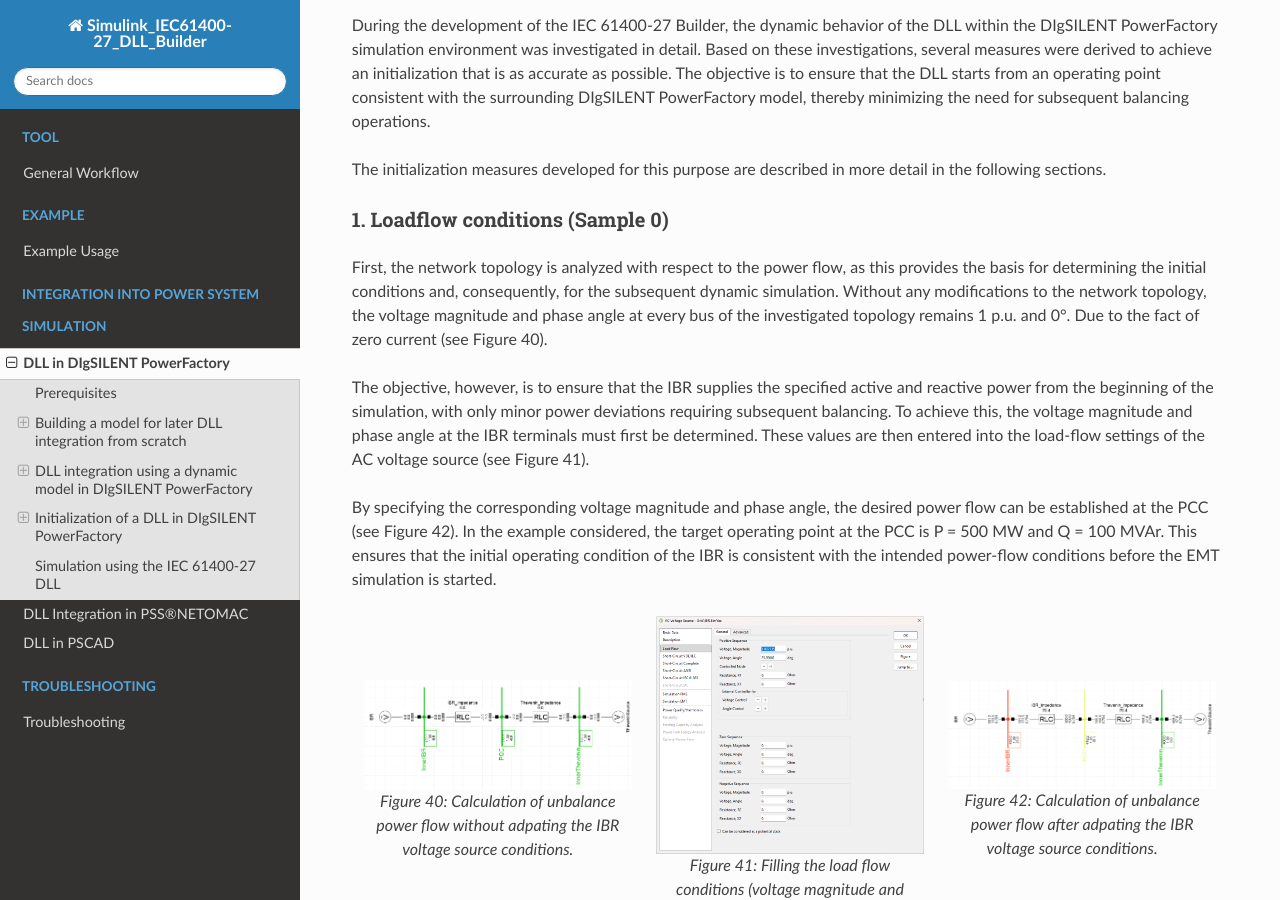
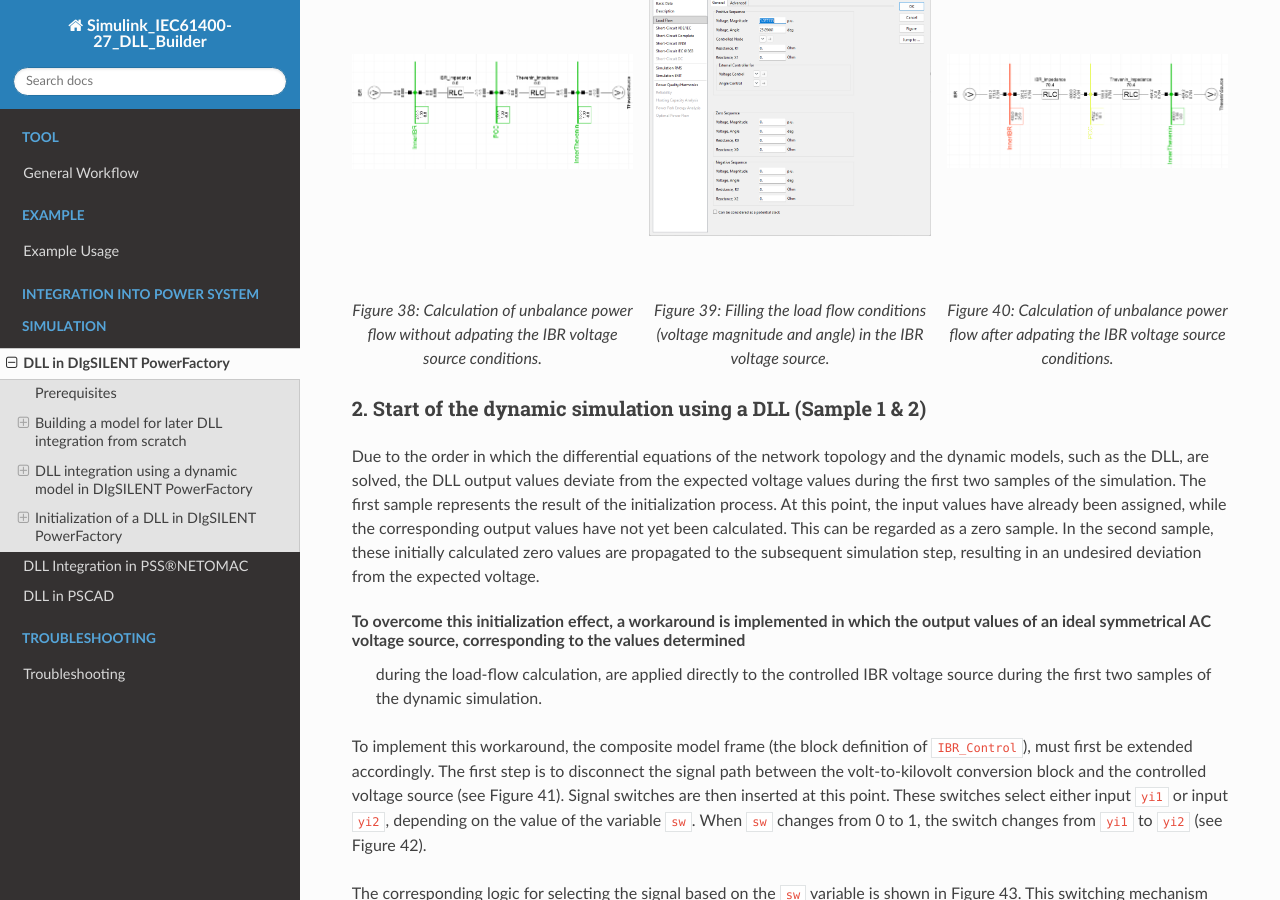
Before and after one commit to Institute-of-Electrical-Energy-Systems/SIMULINK_DLL_Builder, a Sphinx documentation site: the page built from docs/DLL_in_PF.rst, in a window 1280 px wide and 900 px high, scrolled down 11993 px. Built offline with Sphinx 7.4.7 and the Read the Docs theme 3.1.0, drawn with Linux system fonts in a browser that asks for light colours; formulas are drawn with MathJax 3; some of the changed text lies outside the part shown.

Commit message:
Documentation(PowerFactory):

```diff
--- a/docs/DLL_in_PF.rst
+++ b/docs/DLL_in_PF.rst
@@ -425,38 +425,35 @@
 1. Loadflow conditions (Sample 0)
 ^^^^^^^^^^^^^^^^^^^^^^^^^^^^^^^^^
 First, the network topology is analyzed with respect to the power flow, as this provides the basis for determining the initial conditions and, consequently, for the subsequent dynamic simulation.
-Without any modifications to the network topology, the voltage magnitude and phase angle at every bus of the investigated topology remains 1 p.u. and 0°. Due to the fact of zero current (see Figure 40).
+Without any modifications to the network topology, the voltage magnitude and phase angle at every bus of the investigated topology remains 1 p.u. and 0°. Due to the fact of zero current (see Figure 38).
 
 The objective, however, is to ensure that the IBR supplies the specified active and reactive power from the beginning of the simulation, with only minor power deviations requiring subsequent balancing.
 To achieve this, the voltage magnitude and phase angle at the IBR terminals must first be determined.
-These values are then entered into the load-flow settings of the AC voltage source (see Figure 41).
+These values are then entered into the load-flow settings of the AC voltage source (see Figure 39).
 
-By specifying the corresponding voltage magnitude and phase angle, the desired power flow can be established at the PCC (see Figure 42).
+By specifying the corresponding voltage magnitude and phase angle, the desired power flow can be established at the PCC (see Figure 40).
 In the example considered, the target operating point at the PCC is P = 500 MW and Q = 100 MVAr.
 This ensures that the initial operating condition of the IBR is consistent with the intended power-flow conditions before the EMT simulation is started.
 
-.. grid:: 3
+.. container:: image-row
 
-   .. grid-item::
-      ..  figure:: ./images/PowerFactory/Loadflow_wo_adaptions.png
-            :alt: Calculation of unbalance power flow without adpating the IBR voltage source conditions.
-            :align: center
+   ..  figure:: ./images/PowerFactory/Loadflow_wo_adaptions.png
+         :alt: Calculation of unbalance power flow without adpating the IBR voltage source conditions.
+         :target: _images/Loadflow_wo_adaptions.png
 
-            Figure 40: Calculation of unbalance power flow without adpating the IBR voltage source conditions.
+         Figure 38: Calculation of unbalance power flow without adpating the IBR voltage source conditions.
 
-   .. grid-item::
-      ..  figure:: ./images/PowerFactory/IBR_voltage_source_LF.png
-            :alt: Filling the load flow conditions (voltage magnitude and angle) in the IBR voltage source.
-            :align: center
+   ..  figure:: ./images/PowerFactory/IBR_voltage_source_LF.png
+         :alt: Filling the load flow conditions (voltage magnitude and angle) in the IBR voltage source.
+         :target: _images/IBR_voltage_source_LF.png
 
-            Figure 41: Filling the load flow conditions (voltage magnitude and angle) in the IBR voltage source.
+         Figure 39: Filling the load flow conditions (voltage magnitude and angle) in the IBR voltage source.
 
-   .. grid-item::
-      ..  figure:: ./images/PowerFactory/Loadflow_after_adaptions.png
-            :alt: Calculation of unbalance power flow after adpating the IBR voltage source conditions.
-            :align: center
+   ..  figure:: ./images/PowerFactory/Loadflow_after_adaptions.png
+         :alt: Calculation of unbalance power flow after adpating the IBR voltage source conditions.
+         :target: _images/Loadflow_after_adaptions.png
 
-            Figure 42: Calculation of unbalance power flow after adpating the IBR voltage source conditions.
+         Figure 40: Calculation of unbalance power flow after adpating the IBR voltage source conditions.
 
 2. Start of the dynamic simulation using a DLL (Sample 1 & 2)
 ^^^^^^^^^^^^^^^^^^^^^^^^^^^^^^^^^^^^^^^^^^^^^^^^^^^^^^^^^^^^^
@@ -466,46 +463,44 @@
 This can be regarded as a zero sample.
 In the second sample, these initially calculated zero values are propagated to the subsequent simulation step, resulting in an undesired deviation from the expected voltage.
 
-To overcome this initialization effect, a workaround is implemented in which the output values of an ideal symmetrical AC voltage source, corresponding to the values determined during the load-flow calculation, are applied directly to the controlled IBR voltage source during the first two samples of the dynamic simulation.
+To overcome this initialization effect, a workaround is implemented in which the output values of an ideal symmetrical AC voltage source, corresponding to the values determined
+ during the load-flow calculation, are applied directly to the controlled IBR voltage source during the first two samples of the dynamic simulation.
 
 To implement this workaround, the composite model frame (the block definition of ``IBR_Control``), must first be extended accordingly.
-The first step is to disconnect the signal path between the volt-to-kilovolt conversion block and the controlled voltage source (see Figure 43).
+The first step is to disconnect the signal path between the volt-to-kilovolt conversion block and the controlled voltage source (see Figure 41).
 Signal switches are then inserted at this point.
-These switches select either input ``yi1`` or input ``y2``, depending on the value of the variable ``sw``.
-When ``sw`` changes from 0 to 1, the switch changes from ``yi1`` to ``yi2`` (see Figure 44).
+These switches select either input ``yi1`` or input ``yi2``, depending on the value of the variable ``sw``.
+When ``sw`` changes from 0 to 1, the switch changes from ``yi1`` to ``yi2`` (see Figure 42).
 
-The corresponding logic for selecting the signal based on the ``sw`` variable is shown in Figure 45.
+The corresponding logic for selecting the signal based on the ``sw`` variable is shown in Figure 43.
 This switching mechanism allows the initialization values from the ideal AC voltage source to be applied during the first two simulation samples before the signal path is switched to the output of the DLL.
 
-.. grid:: 3
+.. container:: image-row
 
-   .. grid-item::
-      ..  figure:: ./images/PowerFactory/CompositeModelFrame21.png
-            :alt: Cutting the signal between the conversion block and the controlled voltage source in the composite model frame.
-            :align: center
+   ..  figure:: ./images/PowerFactory/CompositeModelFrame21.png
+         :alt: Cutting the signal between the conversion block and the controlled voltage source in the composite model frame.
+         :target: _images/CompositeModelFrame21.png
 
-            Figure 43: Cutting the signal between the conversion block and the controlled voltage source in the composite model frame.
+         Figure 41: Cutting the signal between the conversion block and the controlled voltage source in the composite model frame.
 
-   .. grid-item::
-      ..  figure:: ./images/PowerFactory/CompositeModelFrame22.png
-            :alt: Adding the signal switches for each phase to the composite model frame.
-            :align: center
+   ..  figure:: ./images/PowerFactory/CompositeModelFrame22.png
+         :alt: Adding the signal switches for each phase to the composite model frame.
+         :target: _images/CompositeModelFrame22.png
 
-            Figure 44: Adding the signal switches for each phase to the composite model frame.
+         Figure 42: Adding the signal switches for each phase to the composite model frame.
 
-   .. grid-item::
-      ..  figure:: ./images/PowerFactory/CompositeModelFrame23.png
-            :alt: Logic of the signal switches in the composite model frame.
-            :align: center
+   ..  figure:: ./images/PowerFactory/CompositeModelFrame23.png
+         :alt: Logic of the signal switches in the composite model frame.
+         :target: _images/CompositeModelFrame23.png
 
-            Figure 45: Logic of the signal switches in the composite model frame. ``sw`` is the switch attribute, ``yi1`` and ``yi2`` are the two input signal streams while ``yo`` is the output signal stream.
+         Figure 43: Logic of the signal switches in the composite model frame. ``sw`` is the switch attribute, ``yi1`` and ``yi2`` are the two input signal streams while ``yo`` is the output signal stream.
 
 Building an ideal three phase AC voltage signal with a user defined magnitude and angle
-"""""""""""""""""""""""""""""""""""""""""""""""""""""""""""""""""""""""""""""""""""""""
+'''''''''''''''''''''''''''''''''''''''''''''''''''''''''''''''''''''''''''''''''''''''
 DIgSILENT PowerFactory does not provide a signal generator for sine and cosine functions with user-defined amplitude and phase angle.
-Therefore, the required signal generation is implemented directly within the composite model frame as a dedicated slot (see Figure 46).
+Therefore, the required signal generation is implemented directly within the composite model frame as a dedicated slot (see Figure 44).
 
-The corresponding logic is shown in Figure 47 while the parameter and output labels are presented in Figure 48.
+The corresponding logic is shown in Figure 45 while the parameter and output labels are presented in Figure 46.
 It generates the three-phase sinusoidal signals with the specified amplitude and phase angle, with each phase shifted by 120° relative to the others.
 
 .. math::
@@ -517,131 +512,104 @@
 
 This provides the three-phase voltage signals required for the initialization of the controlled IBR voltage source.
 
-.. grid:: 3
+.. container:: image-row
 
-   .. grid-item::
-      ..  figure:: ./images/PowerFactory/CompositeModelFrame24.png
-            :alt: Adding the user defined sine wave generator to the composite model frame.
-            :align: center
+   ..  figure:: ./images/PowerFactory/CompositeModelFrame24.png
+         :alt: Adding the user defined sine wave generator to the composite model frame.
+         :target: _images/CompositeModelFrame24.png
 
-            Figure 46: Adding the user defined sine wave generator to the composite model frame.
+         Figure 44: Adding the user defined sine wave generator to the composite model frame.
 
-   .. grid-item::
-      ..  figure:: ./images/PowerFactory/CompositeModelFrame25.png
-            :alt: Logical/Mathematical definition of the sine wave generator of an ideal three phase AC voltage source.
-            :align: center
+   ..  figure:: ./images/PowerFactory/CompositeModelFrame25.png
+         :alt: Logical/Mathematical definition of the sine wave generator of an ideal three phase AC voltage source.
+         :target: _images/CompositeModelFrame25.png
 
-            Figure 47: Logical/Mathematical definition of the sine wave generator of an ideal three phase AC voltage source.
+         Figure 45: Logical/Mathematical definition of the sine wave generator of an ideal three phase AC voltage source.
 
-   .. grid-item::
-      ..  figure:: ./images/PowerFactory/CompositeModelFrame26.png
-            :alt: Output/Parameter definition of the three phase voltage sine wave generator.
-            :align: center
+   ..  figure:: ./images/PowerFactory/CompositeModelFrame26.png
+         :alt: Output/Parameter definition of the three phase voltage sine wave generator.
+         :target: _images/CompositeModelFrame26.png
 
-            Figure 48: Output/Parameter definition of the three phase voltage sine wave generator.
+         Figure 46: Output/Parameter definition of the three phase voltage sine wave generator.
 
 Switch signal generator
-"""""""""""""""""""""""
+'''''''''''''''''''''''
 A signal generator is required to switch the initialization logic from the predefined voltage signal to the DLL output after a specified simulation time.
 The signal generator changes its state from 0 to 1 once the simulation time defined by the parameter ``Time_of_Switch`` has elapsed.
 
-The signal generator is added to the composite model frame as shown in Figure 49.
-The corresponding switching logic is defined in Figure 50, while Figure 51 shows the configuration of the output signal and the `SwitchOperation` parameter.
+The signal generator is added to the composite model frame as shown in Figure 47.
+The corresponding switching logic is defined in Figure 48, while Figure 49 shows the configuration of the output signal and the `SwitchOperation` parameter.
 This parameter determines the duration for which the initialization signal is applied before the DLL-generated voltage signals are passed to the controlled IBR voltage source.
 
-.. grid:: 3
+.. container:: image-row
 
-   .. grid-item::
-      ..  figure:: ./images/PowerFactory/CompositeModelFrame27.png
-            :alt: Adding the switch signal generator to the composite model frame.
-            :align: center
+   ..  figure:: ./images/PowerFactory/CompositeModelFrame27.png
+         :alt: Adding the switch signal generator to the composite model frame.
+         :target: _images/CompositeModelFrame27.png
 
-            Figure 49: Adding the switch signal generator to the composite model frame.
+         Figure 47: Adding the switch signal generator to the composite model frame.
 
-   .. grid-item::
-      ..  figure:: ./images/PowerFactory/CompositeModelFrame28.png
-            :alt: Logical/Mathematical definition of the switch signal generator.
-            :align: center
+   ..  figure:: ./images/PowerFactory/CompositeModelFrame28.png
+         :alt: Logical/Mathematical definition of the switch signal generator.
+         :target: _images/CompositeModelFrame28.png
 
-            Figure 50: Logical/Mathematical definition of the switch signal generator
+         Figure 48: Logical/Mathematical definition of the switch signal generator
 
-   .. grid-item::
-      ..  figure:: ./images/PowerFactory/CompositeModelFrame26.png
-            :alt: Output/Parameter definition of the switch signal generator.
-            :align: center
+   ..  figure:: ./images/PowerFactory/CompositeModelFrame26.png
+         :alt: Output/Parameter definition of the switch signal generator.
+         :target: _images/CompositeModelFrame29.png
 
-            Figure 51: Output/Parameter definition of the switch signal generator.
+         Figure 49: Output/Parameter definition of the switch signal generator.
 
 3. Connecting the new created signals as well as the DLL output to the signal switches
 ^^^^^^^^^^^^^^^^^^^^^^^^^^^^^^^^^^^^^^^^^^^^^^^^^^^^^^^^^^^^^^^^^^^^^^^^^^^^^^^^^^^^^^
 Finally, all newly added blocks and functions must be interconnected using the appropriate signal paths.
-The resulting structure is shown in Figure 52 and represents the final definition of the ``IBR_Control`` Composite Model Frame.
+The resulting structure is shown in Figure 50 and represents the final definition of the ``IBR_Control`` Composite Model Frame.
 This configuration combines the initialization logic, the signal generation, the switching mechanism, and the DLL-based control into a single composite model frame, providing the complete signal flow required for the subsequent EMT simulation.
 
 ..  figure:: ./images/PowerFactory/CompositeModelFrame30.png
       :alt: Signal wiring in the composite model frame after adding the new slots.
-      :align: center
+      :target: _images/CompositeModelFrame30.png
+      :height: 40vh
 
-      Figure 52: Signal wiring in the composite model frame after adding the new slots.
+      Figure 50: Signal wiring in the composite model frame after adding the new slots.
 
 4. Creating the DSL Models from the Block definitions and add them to the composite model
 ^^^^^^^^^^^^^^^^^^^^^^^^^^^^^^^^^^^^^^^^^^^^^^^^^^^^^^^^^^^^^^^^^^^^^^^^^^^^^^^^^^^^^^^^^
-To use the newly designed functionality, five additional DSL models must first be created, following the same procedure used for the original functionality (see Figure 53).
+To use the newly designed functionality, five additional DSL models must first be created, following the same procedure used for the original functionality (see Figure 51).
 These models include three DSL models implementing the signal-switching logic, one for each phase, as well as two DSL models for the signal generators.
 
 The signal-switch DSL models do not require any additional parameters, as their operation is fully defined by the switching logic.
-In contrast, the two signal-generator models require parameter inputs to define their respective behavior. The corresponding parameter input dialogs are shown in Figures 54 and 55.
+In contrast, the two signal-generator models require parameter inputs to define their respective behavior. The corresponding parameter input dialogs are shown in Figures 52 and 53.
 
-.. grid:: 3
+.. container:: image-row
 
-   .. grid-item::
-      ..  figure:: ./images/PowerFactory/CompositeModelFrame31.png
-            :alt: Adding five DSL Models to the investigated network model.
-            :align: center
+   ..  figure:: ./images/PowerFactory/CompositeModelFrame31.png
+         :alt: Adding five DSL Models to the investigated network model.
+         :target: _images/CompositeModelFrame31.png
 
-            Figure 53: Adding five DSL Models to the investigated network model.
+         Figure 51: Adding five DSL Models to the investigated network model.
 
-   .. grid-item::
-      ..  figure:: ./images/PowerFactory/CompositeModelFrame32.png
-            :alt: Parameter input mask of the switching signal generator.
-            :align: center
+   ..  figure:: ./images/PowerFactory/CompositeModelFrame32.png
+         :alt: Parameter input mask of the switching signal generator.
+         :target: _images/CompositeModelFrame32.png
 
-            Figure 54: Parameter input mask of the switching signal generator.
+         Figure 52: Parameter input mask of the switching signal generator.
 
-   .. grid-item::
-      ..  figure:: ./images/PowerFactory/CompositeModelFrame33.png
-            :alt: Parameter input mask of the three phase sine wave signal generator.
-            :align: center
+   ..  figure:: ./images/PowerFactory/CompositeModelFrame33.png
+         :alt: Parameter input mask of the three phase sine wave signal generator.
+         :target: _images/CompositeModelFrame33.png
 
-            Figure 55: Parameter input mask of the three phase sine wave signal generator.
+         Figure 53: Parameter input mask of the three phase sine wave signal generator.
 
-The final step is to integrate the newly created DSL models into the ``IBR_Control`` composite model (see Figure 56).
+The final step is to integrate the newly created DSL models into the ``IBR_Control`` composite model (see Figure 54).
 This completes the initialization setup in DIgSILENT PowerFactory and ensures that the required switching and signal-generation functions are incorporated into the overall model.
 
 The remaining configuration is performed within the control parameters of the Simulink model implemented in the IEC 61400-27 DLL.
-In particular, the parameters related to phase correction and the freeze functionality must be configured accordingly. These settings are described in more detail in the section **DESCRIPTION OF PHASE CORRECTION AND FREEZE.**
+In particular, the parameters related to phase correction and the freeze functionality must be configured accordingly.
 
 ..  figure:: ./images/PowerFactory/CompositeModelFrame34.png
       :alt: Adding the five DSL Model blocks to the IBR Control composite model.
-      :align: center
+      :target: _images/CompositeModelFrame34.png
 
-      Figure 56: Adding the five DSL Model blocks to the IBR Control composite model.
-
-Simulation using the IEC 61400-27 DLL
--------------------------------------
-
-..  figure:: ./images/PowerFactory/PowerFactory_voltages.png
-      :alt: Phase voltages at the PCC and the amplitude of the voltage space vector.
-
-      Figure 56: Phase voltages at the PCC and the amplitude of the voltage space vector.
-
-
-..  figure:: ./images/PowerFactory/PowerFactory_currents.png
-      :alt: Phase currents of branch Z_IBR and the amplitude of the current space vector.
-
-      Figure 57: Phase currents of branch Z_IBR and the amplitude of the current space vector.
-
-..  figure:: ./images/PowerFactory/PowerFactory_power.png
-      :alt: Active and reactive power at the PCC.
-
-      Figure 58: Active and reactive power at the PCC.
+      Figure 54: Adding the five DSL Model blocks to the IBR Control composite model.
```
Also changed, not shown: other parts of docs/DLL_in_PF.rst (+1 -1 lines), docs/Benchmark.rst (added, +18 -0 lines).
